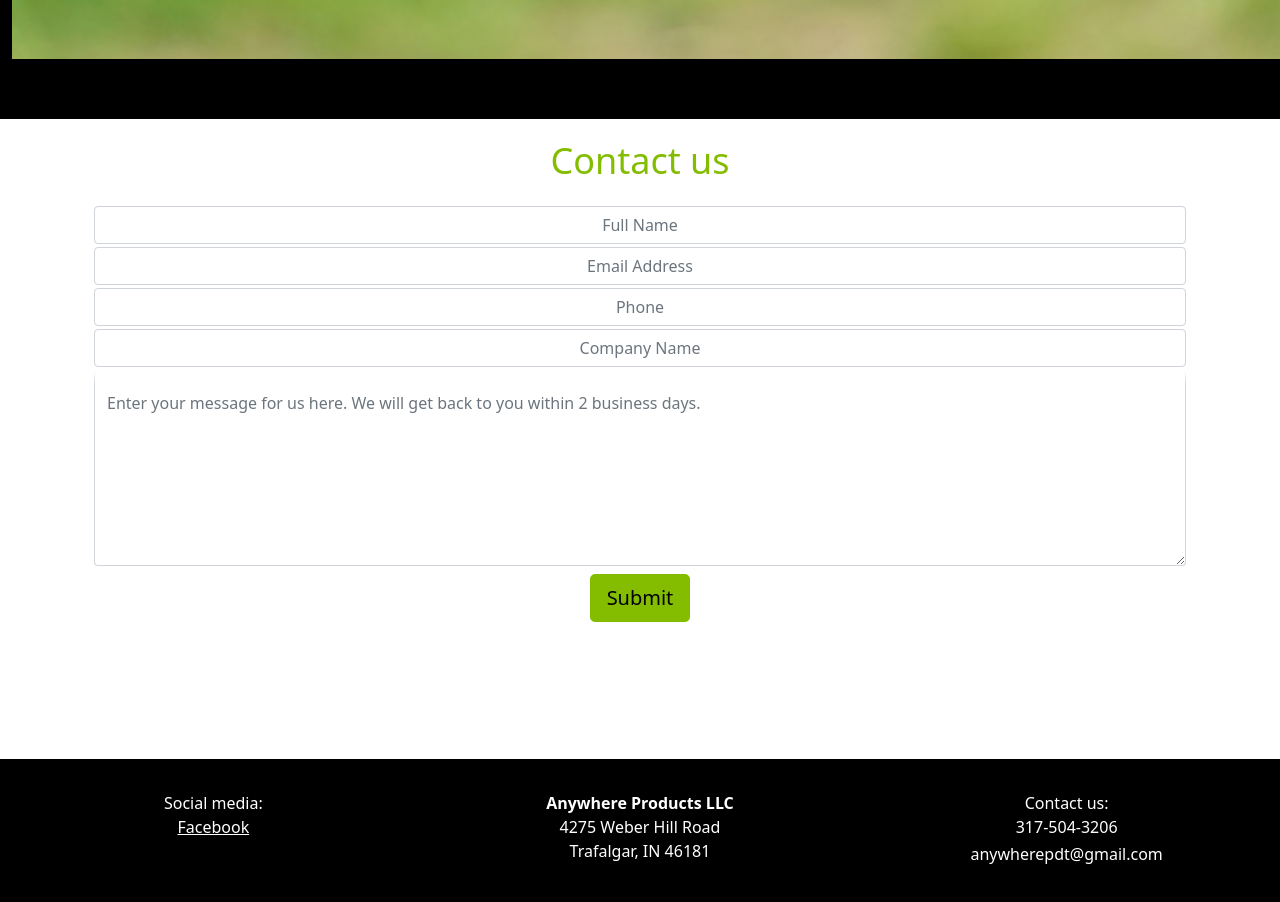
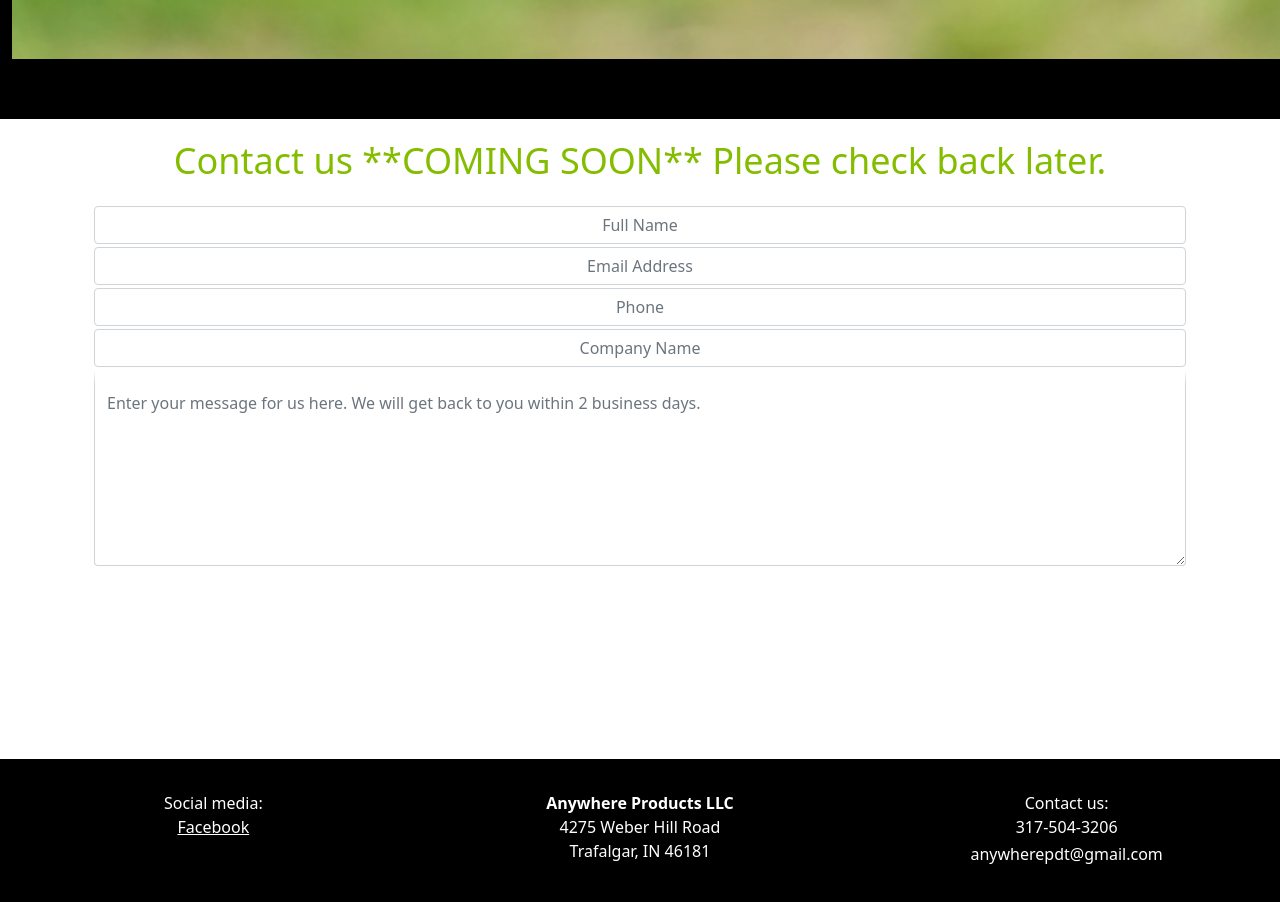
Before and after one commit to Bob-Hunt-PG/AnywhereProducts_Production, a website: page public/index.html in a window 1280 px wide. Shown: the part 780-1682 px from the top of the page. Drawn offline with nearby package versions, Linux system fonts and the light colour scheme.

Commit message:
Removed submit button for messages. Added Coming Soon to Contact us. Deleted test folder.

```diff
--- a/public/index.html
+++ b/public/index.html
@@ -84,7 +84,7 @@
                                 <div class="well well-sm">
                                     <form class="form-horizontal" id="contact-form" method="POST" action="send" enctype="multipart/form-data">
                                         <fieldset class="fieldset" id="fieldset">
-                                            <legend class="text-center form-header">Contact us</legend>
+                                            <legend class="text-center form-header">Contact us **COMING SOON** Please check back later.</legend>
 
                                             <div class="form-group" id="form-grp">
                                                 <span class="col-md-1 col-md-offset-2 text-center"><i class="fa fa-user bigicon"></i></span>
@@ -123,7 +123,7 @@
 
                                             <div class="form-group" id="form-grp">
                                                 <div class="col-md-12 text-center">
-                                                    <button type="submit" value="submit" class="btn btn-primary btn-lg" id="btn-form-submit">Submit</button>
+                                                    <!-- <button type="submit" value="submit" class="btn btn-primary btn-lg" id="btn-form-submit">Submit</button> -->
                                                 </div>
                                             </div>
 
```
